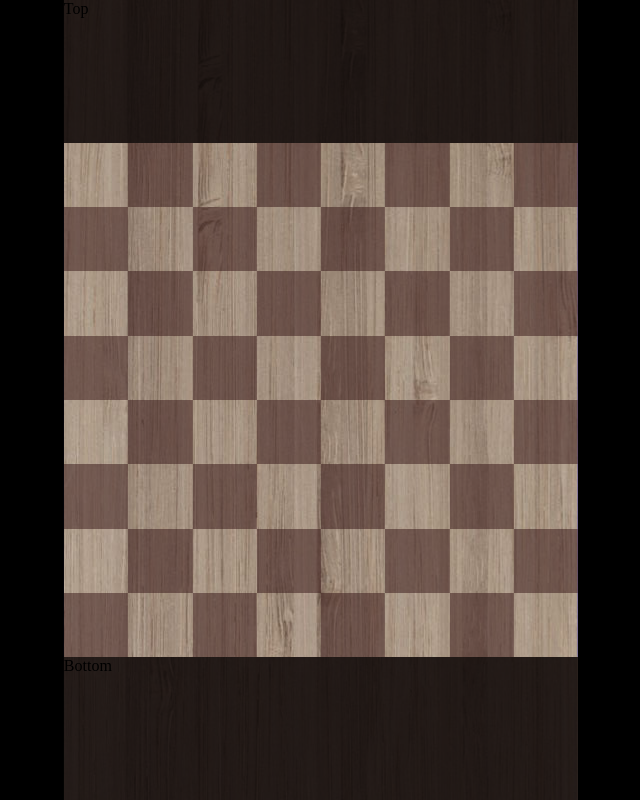
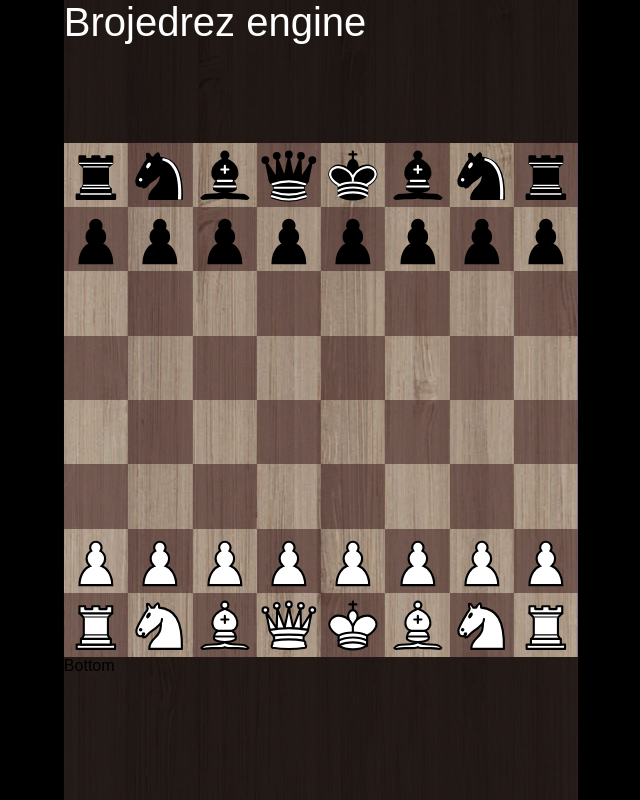
Before and after one commit to marcos-diaz/brojedrez, an Angular app in the folder gui/: page / in a window 1280 px wide. Shown: the whole page, without its empty margins (319-959 px from the left). Built offline with nearby package versions, Linux system fonts and the light colour scheme.

Commit message:
Added pieces images

```diff
--- a/gui/src/app/app.html
+++ b/gui/src/app/app.html
@@ -1,13 +1,13 @@
 <main class='phone'>
   <div class='ui'>
     <div class='top'>
-      Top
+      Brojedrez engine
     </div>
     <div class='board'>
       <div
         class="cell"
         *ngFor="let i of indexes"
-        [ngClass]='styleDarkCell(i)'
+        [ngClass]='cellStyle(i)'
         >
       </div>
     </div>
--- a/gui/src/app/app.sass
+++ b/gui/src/app/app.sass
@@ -17,9 +17,10 @@
     background-color: hsla(0deg, 50%, 2%, 85%)
     background-blend-mode: overlay
 
-
 .top
     flex: 1
+    font-size: 40px
+    color: white;
 
 .bottom
     flex: 1
@@ -32,8 +33,46 @@
     grid-template-columns: repeat(8, 1fr);
     grid-template-rows:    repeat(8, 1fr);
 
-
+.cell
+    background-repeat: no-repeat
+    background-size: contain
+    background-position: center
 
 .cell.dark
     background-color: hsla(0deg, 40%, 15%, 50%)
-    background-blend-mode: overlay
+
+.pawn1
+    background-image: url("/pawn1.svg")
+
+.pawn2
+    background-image: url("/pawn2.svg")
+
+.rook1
+    background-image: url("/rook1.svg")
+
+.rook2
+    background-image: url("/rook2.svg")
+
+.knight1
+    background-image: url("/knight1.svg")
+
+.knight2
+    background-image: url("/knight2.svg")
+
+.bishop1
+    background-image: url("/bishop1.svg")
+
+.bishop2
+    background-image: url("/bishop2.svg")
+
+.queen1
+    background-image: url("/queen1.svg")
+
+.queen2
+    background-image: url("/queen2.svg")
+
+.king1
+    background-image: url("/king1.svg")
+
+.king2
+    background-image: url("/king2.svg")
--- a/gui/src/app/app.ts
+++ b/gui/src/app/app.ts
@@ -13,7 +13,11 @@ export class App {
   protected readonly title = signal('chess');
   indexes = Array(64).fill(0).map((_, i) => 63 - i);
 
-  styleDarkCell = (index: number) => {
+  cellStyle = (index: number): String => {
+    return this.cellOdd(index) + ' ' + this.cellPiece(index)
+  }
+
+  cellOdd = (index: number): String => {
     if (Math.floor(index / 8) % 2) {
       if (!(index % 2)) return 'dark'
     } else {
@@ -21,4 +25,41 @@ export class App {
     }
     return ''
   }
+
+  cellPiece = (index: number): String => {
+    if (index == 0)  return 'rook1'
+    if (index == 1)  return 'knight1'
+    if (index == 2)  return 'bishop1'
+    if (index == 3)  return 'king1'
+    if (index == 4)  return 'queen1'
+    if (index == 5)  return 'bishop1'
+    if (index == 6)  return 'knight1'
+    if (index == 7)  return 'rook1'
+    if (index == 8)  return 'pawn1'
+    if (index == 9)  return 'pawn1'
+    if (index == 10) return 'pawn1'
+    if (index == 11) return 'pawn1'
+    if (index == 12) return 'pawn1'
+    if (index == 13) return 'pawn1'
+    if (index == 14) return 'pawn1'
+    if (index == 15) return 'pawn1'
+
+    if (index == 63-0)  return 'rook2'
+    if (index == 63-1)  return 'knight2'
+    if (index == 63-2)  return 'bishop2'
+    if (index == 63-3)  return 'queen2'
+    if (index == 63-4)  return 'king2'
+    if (index == 63-5)  return 'bishop2'
+    if (index == 63-6)  return 'knight2'
+    if (index == 63-7)  return 'rook2'
+    if (index == 63-8)  return 'pawn2'
+    if (index == 63-9)  return 'pawn2'
+    if (index == 63-10) return 'pawn2'
+    if (index == 63-11) return 'pawn2'
+    if (index == 63-12) return 'pawn2'
+    if (index == 63-13) return 'pawn2'
+    if (index == 63-14) return 'pawn2'
+    if (index == 63-15) return 'pawn2'
+    return ''
+  }
 }
--- a/gui/src/index.html
+++ b/gui/src/index.html
@@ -2,7 +2,7 @@
 <html lang="en">
 <head>
   <meta charset="utf-8">
-  <title>Brojedrez Engine</title>
+  <title>Brojedrez engine</title>
   <base href="/">
   <meta name="viewport" content="width=device-width, initial-scale=1">
   <link rel="icon" type="image/png" href="favicon.png">
--- a/gui/src/styles.sass
+++ b/gui/src/styles.sass
@@ -3,3 +3,4 @@ html, body
     margin: 0
     padding: 0
     background-color: black;
+    font-family: sans-serif
```
